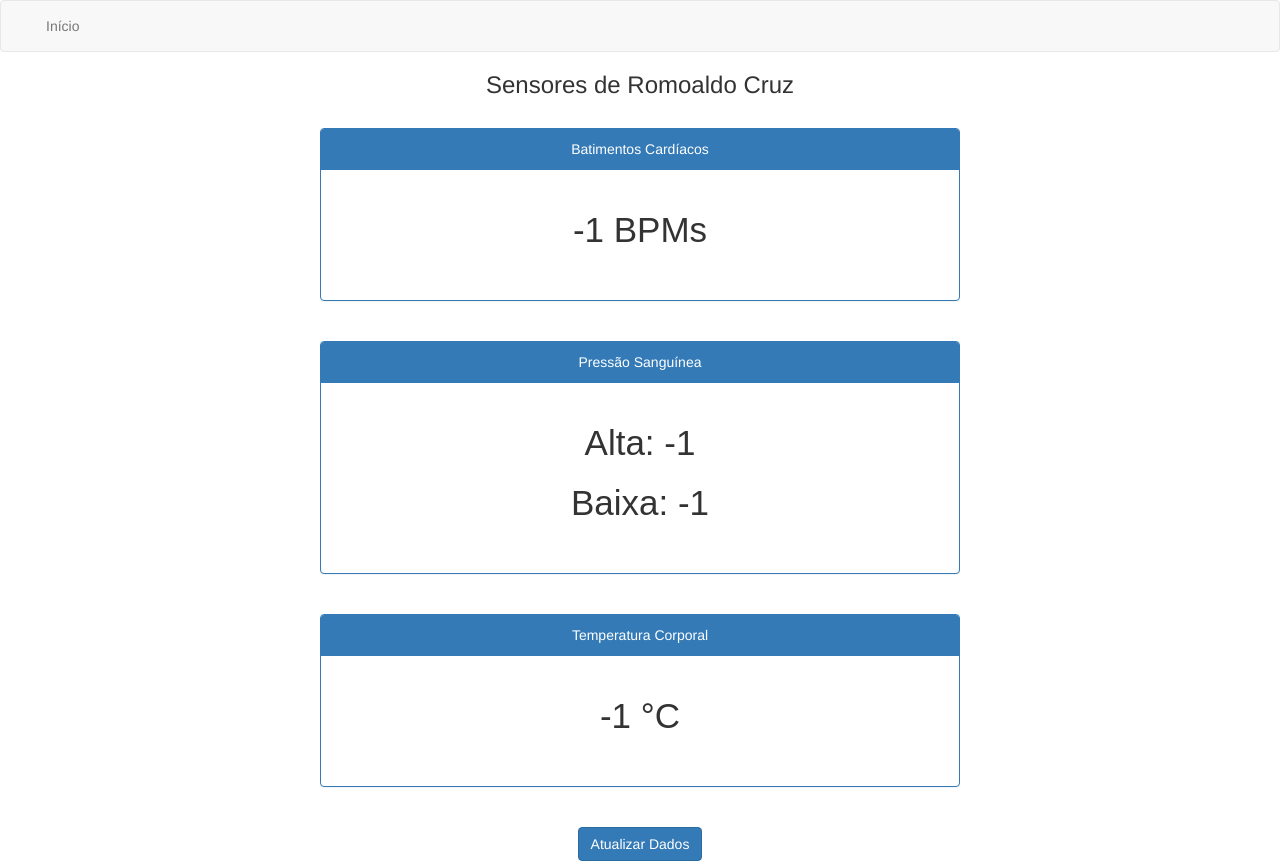
After one commit to breulitro/desenvolvimentodesistemas, a Django app: page /medical/all_sensors/2 in a window 1280 px wide. The commit adds this page. Run offline with Django 3.2, Linux system fonts and the light colour scheme; data comes from the database, SQL or seed files in the repository; data that the repository does not hold is empty; some libraries are stand-ins or nearby versions.

Commit message:
Adicionando listagem de todos os sensores em paralelo.
Signed-off-by: Cristiano Fernandes <cristiano@azapp.net>

```diff
--- /dev/null
+++ b/Desenvolvedor/service/medical/templates/medical/all_sensors.html
@@ -0,0 +1,52 @@
+{% extends "base.html" %}
+
+{% block content %}
+	<center>
+		<h3>Sensores de {{ patient.name }} {{ patient.lastname }}</h3>
+		<br/>
+		<div class="panel panel-primary" style="width: 50%; text-align: center">
+			<div class="panel-heading">
+				Batimentos Cardíacos
+			</div>
+			<div class="panel-body">
+				<br/>
+				<p>{{ heartbeat }} BPMs</p>
+				<br/>
+			</div>
+		</div>
+		<br/>
+	</center>
+	<center>
+		<div class="panel panel-primary" style="width: 50%; text-align: center">
+			<div class="panel-heading">
+				Pressão Sanguínea
+			</div>
+			<div class="panel-body">
+				<br/>
+				<p>Alta: {{ value_high }}</p>
+				<p>Baixa: {{ value_low }}</p>
+				<br/>
+			</div>
+		</div>
+		<br/>
+	</center>
+	<center>
+		<div class="panel panel-primary" style="width: 50%; text-align: center">
+			<div class="panel-heading">
+				Temperatura Corporal
+			</div>
+			<div class="panel-body">
+				<br/>
+				<p>{{ temperature }} &deg;C</p>
+				<br/>
+			</div>
+		</div>
+		<br/>
+
+
+		<button id="refreshButton" class="btn btn-primary" autocomplete="off" type="button" onClick="history.go(0)" value="Refresh">
+			Atualizar Dados
+		</button>
+	</center>
+
+{% endblock %}
--- a/Desenvolvedor/service/medical/templates/medical/sensors_list.html
+++ b/Desenvolvedor/service/medical/templates/medical/sensors_list.html
@@ -39,6 +39,7 @@
 					<a href="{% url 'blood_pressure_sensor' patient.pk %}" class="list-group-item">Sensor de Pressão</a>
 					<a href="{% url 'temperature_sensor' patient.pk %}" class="list-group-item">Termomêtro</a>
 					<a href="{% url 'heartbeat_sensor' patient.pk %}" class="list-group-item">Batimentos Cardíacos</a>
+					<a href="{% url 'all_sensors' patient.pk %}" class="list-group-item">Todos os Sensores</a>
 				<br/>
 			</div>
 		</div>
--- a/Desenvolvedor/service/medical/urls.py
+++ b/Desenvolvedor/service/medical/urls.py
@@ -7,4 +7,5 @@ urlpatterns = patterns('medical.views',
 	url(r'^blood_pressure_sensor/(?P<patient_pk>\d+)$', blood_pressure_sensor, name='blood_pressure_sensor'),
 	url(r'^temperature_sensor/(?P<patient_pk>\d+)$', temperature_sensor, name='temperature_sensor'),
 	url(r'^heartbeat_sensor/(?P<patient_pk>\d+)$', heartbeat_sensor, name='heartbeat_sensor'),
+	url(r'^all_sensors/(?P<patient_pk>\d+)$', all_sensors, name='all_sensors'),
 )
--- a/Desenvolvedor/service/medical/views.py
+++ b/Desenvolvedor/service/medical/views.py
@@ -4,6 +4,9 @@ from .models import *
 import json
 import socket
 
+SENSOR_IP = '127.0.0.1'
+#sensor_address = '169.254.164.81'
+SENSOR_PORT = 8888
 
 def index(request):
 	patients = Patient.objects.all()
@@ -23,8 +26,8 @@ def blood_pressure_sensor(request, patient_pk):
 	high = -1
 	low = -1
 
-	sensor_address = '169.254.164.81'
-	sensor_port = 8888
+	sensor_address = SENSOR_IP
+	sensor_port = SENSOR_PORT
 	max_size = 1024
 
 	try:
@@ -53,8 +56,8 @@ def temperature_sensor(request, patient_pk):
 
 	value = -1
 
-	sensor_address = '169.254.164.81'
-	sensor_port = 8888
+	sensor_address = SENSOR_IP
+	sensor_port = SENSOR_PORT
 	max_size = 1024
 
 	try:
@@ -81,8 +84,8 @@ def heartbeat_sensor(request, patient_pk):
 
 	value = -1
 
-	sensor_address = '169.254.164.81'
-	sensor_port = 8888
+	sensor_address = SENSOR_IP
+	sensor_port = SENSOR_PORT
 	max_size = 1024
 
 	try:
@@ -102,3 +105,54 @@ def heartbeat_sensor(request, patient_pk):
 		value = -1
 
 	return render(request, 'medical/heartbeat_sensor.html', {'patient': patient, 'value': value})
+
+###########################################################
+def all_sensors(request, patient_pk):
+	patient = Patient.objects.get(pk = patient_pk)
+
+	heartbeat = -1
+	temperature = -1
+	high = -1
+	low = -1
+
+	sensor_address = SENSOR_IP
+	sensor_port = SENSOR_PORT
+	max_size = 1024
+
+	try:
+		s = socket.socket(socket.AF_INET, socket.SOCK_STREAM)
+		s.connect((sensor_address, sensor_port))
+		s.send("get_heartbeat")
+		data1 = s.recv(max_size)
+
+		s.send("get_temperature")
+		data2 = s.recv(max_size)
+
+		s.send("get_pressure")
+		data3 = s.recv(max_size)
+
+		s.close()
+	except:
+		return render(request, 'medical/all_sensors.html', {'patient': patient, 'temperature': temperature, 'heartbeat': heartbeat, 'value_high': high, 'value_low': low})
+
+	try:
+		ret_val = json.loads(data1)
+		heartbeat = ret_val['value']
+	except:
+		heartbeat = -1
+
+	try:
+		ret_val = json.loads(data2)
+		temperature = ret_val['value']
+	except:
+		temperature = -1
+
+	try:
+		ret_val = json.loads(data3)
+		high = ret_val['value_high']
+		low = ret_val['value_low']
+	except:
+		high = -1
+		low = -1
+
+	return render(request, 'medical/all_sensors.html', {'patient': patient, 'temperature': temperature, 'heartbeat': heartbeat, 'value_high': high, 'value_low': low})
```
